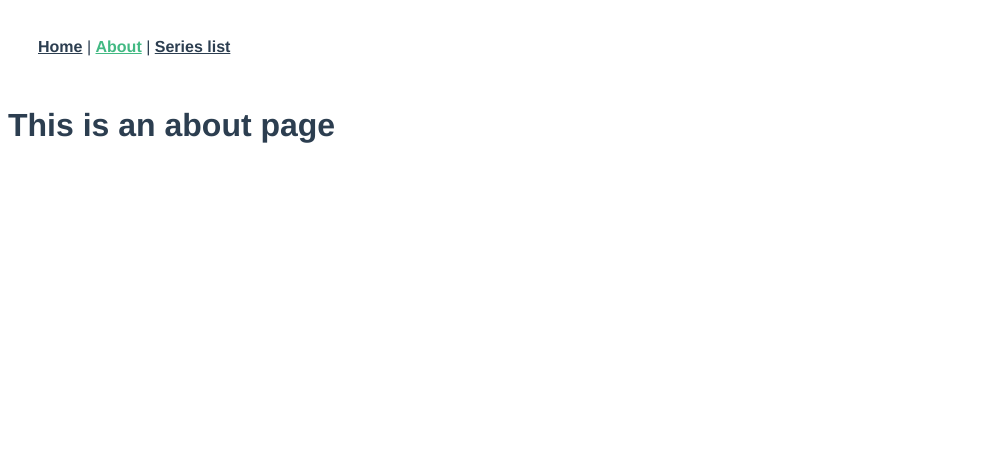
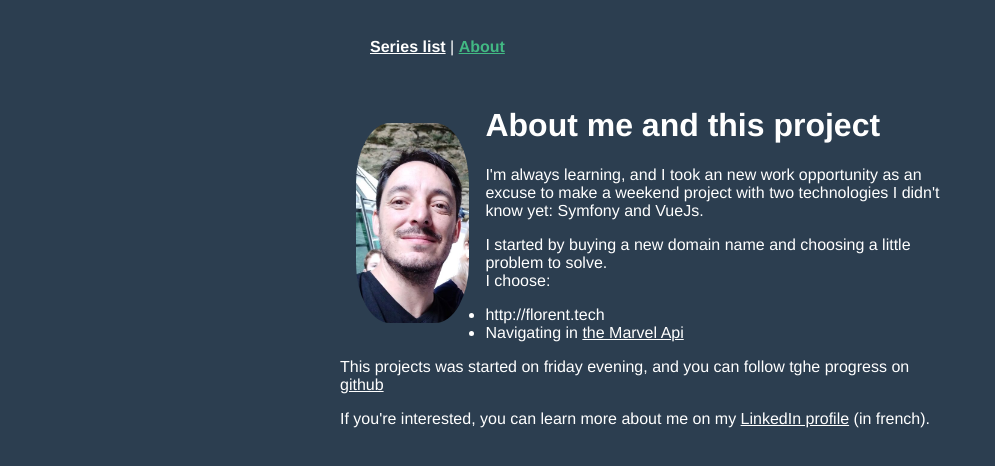
Before and after one commit to fbeauchamp/florent.tech, a Vue app in the folder client/: page /about in a window 1280 px wide. Shown: the top 466 px of the page, without its empty margins (0-995 px from the left). Built offline with nearby package versions, Linux system fonts and the light colour scheme.

Commit message:
fat : about / eye candy

```diff
--- a/client/src/App.vue
+++ b/client/src/App.vue
@@ -1,32 +1,41 @@
 <template>
   <div id="app">
     <div id="nav">
-      <router-link to="/">Home</router-link> |
-      <router-link to="/about">About</router-link> |
-      <router-link to="/series">Series list</router-link>
+      <router-link to="/series">Series list</router-link> |
+      <router-link to="/about">About</router-link>
     </div>
     <router-view/>
   </div>
 </template>
 
 <style>
+body {
+  background-color:#2c3e50;
+}
 #app {
   font-family: Avenir, Helvetica, Arial, sans-serif;
   -webkit-font-smoothing: antialiased;
   -moz-osx-font-smoothing: grayscale;
-  color: #2c3e50;
+  color: white;
+  max-width:600px;
+  margin:0 auto;
 }
 
 #nav {
   padding: 30px;
 }
-
+a{
+  color: white;
+}
 #nav a {
   font-weight: bold;
-  color: #2c3e50;
 }
 
 #nav a.router-link-exact-active {
   color: #42b983;
 }
+footer {
+  margin: 2em;
+  text-align: center
+}
 </style>
--- a/client/src/components/SerieSummary.vue
+++ b/client/src/components/SerieSummary.vue
@@ -6,7 +6,7 @@
       <p>
         {{serie.description}}
       </p>
-        <router-link :to="link">Details</router-link>
+        <router-link :to="link" class="link">Details</router-link>
     </div>
   </div>
 </template>
@@ -14,10 +14,20 @@
 <style scoped>
   .container {
     display: flex;
-    flex-direction: row
+    flex-direction: row;
+    margin:1em 0;
   }
   .details{
-    flex:1
+    flex:1;
+    position: relative;
+  }
+  .details:hover{
+    background-color:#1c2833;
+  }
+  .link{
+    position: absolute;
+    right:1em;
+    bottom:1em;
   }
 </style>
 
--- a/client/src/router/index.js
+++ b/client/src/router/index.js
@@ -1,6 +1,6 @@
 import Vue from 'vue'
 import VueRouter from 'vue-router'
-import Home from '../views/Home.vue'
+import About from '../views/About.vue'
 import Series from '../views/Series.vue'
 import Serie from '../views/Serie.vue'
 
@@ -9,8 +9,8 @@ Vue.use(VueRouter)
 const routes = [
   {
     path: '/',
-    name: 'Home',
-    component: Home
+    name: 'Series',
+    component: Series
   },
   {
     path: '/series',
@@ -25,10 +25,7 @@ const routes = [
   {
     path: '/about',
     name: 'About',
-    // route level code-splitting
-    // this generates a separate chunk (about.[hash].js) for this route
-    // which is lazy-loaded when the route is visited.
-    component: () => import(/* webpackChunkName: "about" */ '../views/About.vue')
+    component: About
   }
 ]
 
--- a/client/src/views/About.vue
+++ b/client/src/views/About.vue
@@ -1,5 +1,23 @@
 <template>
   <div class="about">
-    <h1>This is an about page</h1>
+    <img alt="Vue logo"
+      src="../assets/moimini.jpg"
+      style="border-radius:30%; height: 200px;float: left; margin:1em">
+    <h1>About me and this project</h1>
+    <p>
+      I'm always learning, and I took an new work opportunity as an excuse to make a weekend project with two technologies I didn't know yet: Symfony and VueJs.
+    </p>
+    <p>
+      I started by buying a new domain name and choosing a little problem to solve. <br/>
+      I choose:
+      <ul>
+        <li>http://florent.tech</li>
+        <li>Navigating in  <a href="https://developer.marvel.com/"  target="_blank" rel="noopener noreferrer nofollow">the Marvel Api</a></li>
+      </ul>
+      This projects was started on friday evening, and you can follow tghe progress on <a href="https://github.com/fbeauchamp/florent.tech" target="_blank" rel="noopener noreferrer nofollow"> github</a>
+    </p>
+    <p>
+      If you're interested, you can learn more about me on my <a href="https://www.linkedin.com/in/florentbeauchamp/" target="_blank" rel="noopener noreferrer nofollow">LinkedIn profile</a> (in french).
+    </p>
   </div>
 </template>
--- a/client/src/views/Home.vue
+++ b/client/src/views/Home.vue
@@ -1,6 +1,5 @@
 <template>
   <div class="home">
-    <img alt="Vue logo" src="../assets/logo.png">
     <HelloWorld msg="Welcome to Your Vue.js App"/>
   </div>
 </template>
--- a/client/src/views/Serie.vue
+++ b/client/src/views/Serie.vue
@@ -5,7 +5,7 @@
     </template>
     <template v-else>
       <h1>{{ serie.data.results[0].title }}</h1>
-      <img :src="banner">
+      <img :src="banner" style="width:100%">
       <h2>Characters</h2>
       <div class="characters">
         <CharacterSummary
--- a/client/src/views/Series.vue
+++ b/client/src/views/Series.vue
@@ -21,6 +21,14 @@
         </paginate>
         <small>Results {{(currentPage - 1) * pageSize}} to {{currentPage * pageSize}} (total: {{series.data.total}}) </small>
         <SerieSummary v-for="serie in series.data.results" :key="serie.id" v-bind:serie="serie"></SerieSummary>
+        <paginate
+          v-model="currentPage"
+          :page-count="series.data.count"
+          :prevText="'Prev'"
+          :nextText="'Next'"
+          container-class="pagination"
+          page-class="page-item">
+        </paginate>
       </template>
     </template>
     <footer v-html="series.attributionHTML"/>
@@ -34,14 +42,13 @@
   }
   .pagination > li {
     list-style: none;
-    padding: 0.25em;
+    padding: 0.25em 0.5em;
   }
   .page-item.active {
-    background-color: black;
+    background-color:#1c2833;
     color: white;
   }
   .page-item.disabled {
-    background-color: white;
     color: gray;
   }
 </style>
```
Also changed, not shown: client/src/assets/moimini.jpg (added).
